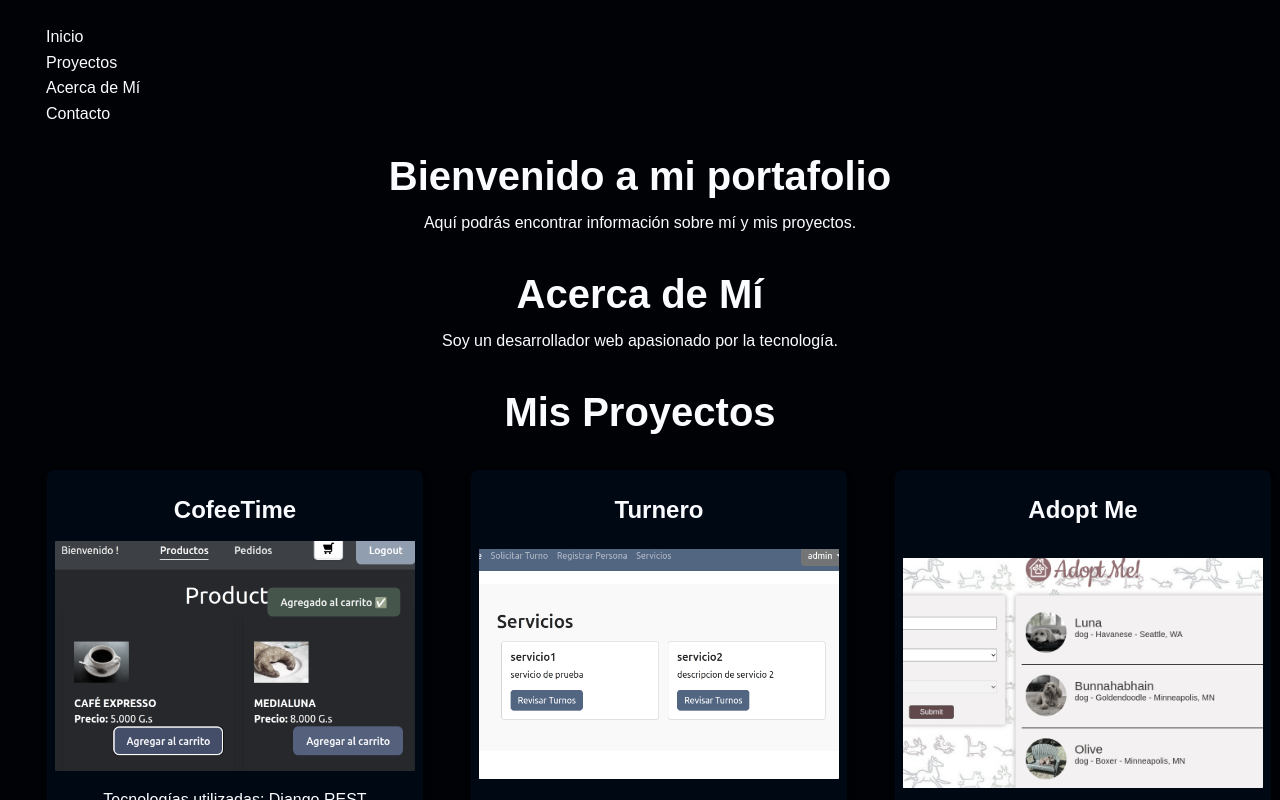
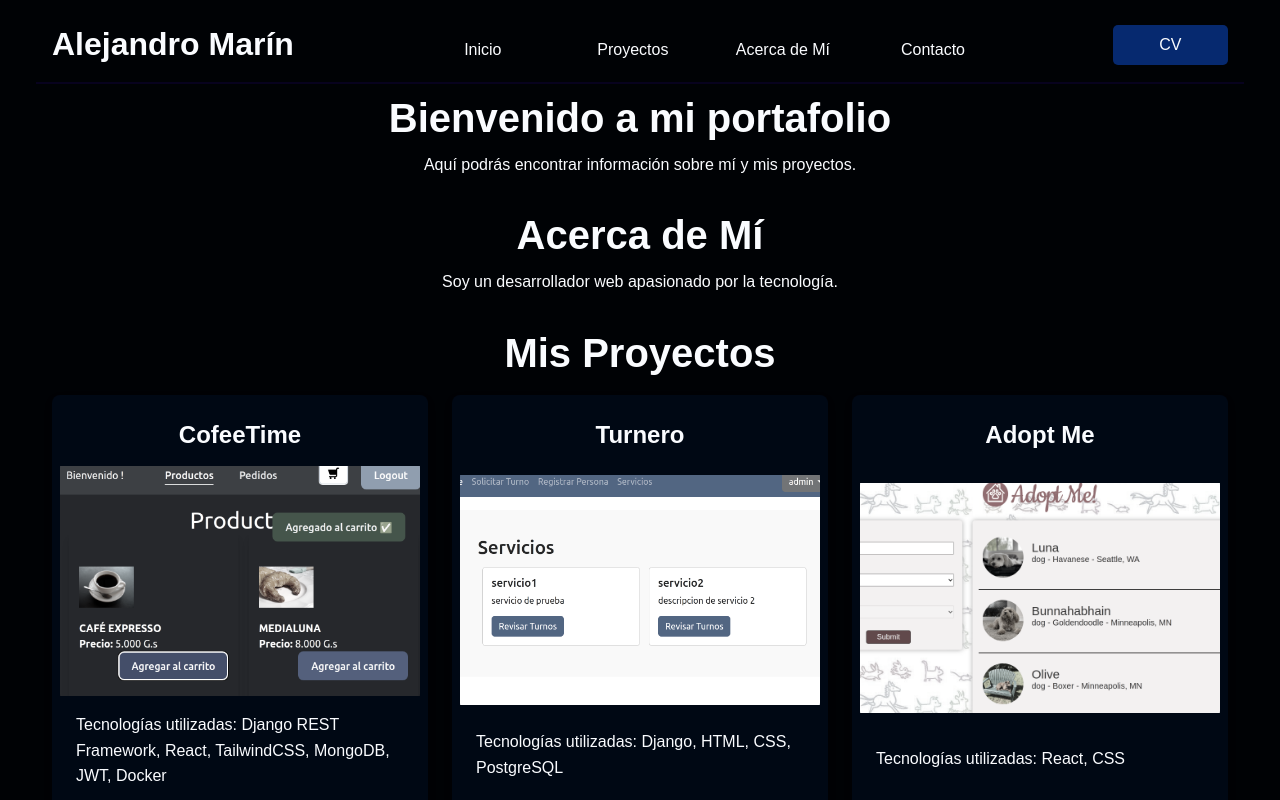
Before and after one commit to aleins99/Portafolio, a React (Vite) app: page / in a window 1280 px wide. Shown: the top 800 px of the page. Built offline with nearby package versions, Linux system fonts and the light colour scheme.

Commit message:
finished navigation bar styles

```diff
--- a/src/App.css
+++ b/src/App.css
@@ -20,7 +20,7 @@ p {
   margin-bottom: 1rem;
 }
 
-@media (max-width: 768px) {
+@media (max-width: 820px) {
   nav a {
     margin: 0 8px;
   }
--- a/src/components/Header.jsx
+++ b/src/components/Header.jsx
@@ -1,26 +1,58 @@
-import React, { useState } from "react";
+import React, { useState, useEffect } from "react";
 import "../styles/components/Header.css";
 import { Link } from "react-router-dom";
 function Header() {
-  const [isMenuOpen, setIsMenuOpen] = useState(true);
+  const [isMenuOpen, setIsMenuOpen] = useState(false);
 
   const toggleMenu = () => {
     setIsMenuOpen(!isMenuOpen);
   };
+  const closeMenuOnResize = () => {
+    if (window.innerWidth > 820 && isMenuOpen) {
+      setIsMenuOpen(false);
+    }
+  };
 
+  // Add a resize event listener to handle screen width changes
+  useEffect(() => {
+    window.addEventListener("resize", closeMenuOnResize);
+    return () => {
+      window.removeEventListener("resize", closeMenuOnResize);
+    };
+  }, [isMenuOpen]);
   return (
     <header>
+      <h1>Alejandro Marín</h1>
       <button
-        className={`hamburger ${isMenuOpen ? "active" : ""}`}
+        className={`hamburger ${isMenuOpen ? "nav-menu" : ""}`}
         onClick={toggleMenu}
       >
         ☰
       </button>
       <nav className={`nav-menu ${isMenuOpen ? "open" : "hidden"}`}>
-        <Link to="/">Inicio</Link>
-        <a href="#projects">Proyectos</a>
-        <Link to="/about-me">Acerca de Mí</Link>
-        <Link to="/contact">Contacto</Link>
+        <div
+          className={`${isMenuOpen ? "close-menu open" : "hamburger"}`}
+          onClick={toggleMenu}
+        >
+          <span>X</span>
+        </div>
+        <ul>
+          <li>
+            <a href="#home">Inicio</a>
+          </li>
+          <li>
+            <a href="#projects">Proyectos</a>
+          </li>
+          <li>
+            <a href="#">Acerca de Mí</a>
+          </li>
+          <li>
+            <a href="/contact">Contacto</a>
+          </li>
+        </ul>
+        <button className="btn-secondary">
+          <a>CV</a>
+        </button>
       </nav>
     </header>
   );
--- a/src/components/ProjectCard.jsx
+++ b/src/components/ProjectCard.jsx
@@ -7,7 +7,7 @@ const ProjectCard = ({ title, description, technologies, link, image }) => {
       <h3>{title}</h3>
       <FlippingCard imageSrc={image} description={description} />
       <p>Tecnologías utilizadas: {technologies.join(", ")}</p>
-      <a href={link} target="_blank" rel="noreferrer">
+      <a className="btn-primary" href={link} target="_blank" rel="noreferrer">
         Código Fuente
       </a>
     </div>
--- a/src/index.css
+++ b/src/index.css
@@ -28,7 +28,11 @@ body {
   line-height: 1.6;
   color: var(--text);
   background-color: var(--bg);
+  box-shadow: 0 4px 8px rgba(0, 0, 0, 0.1);
+
   font-family: "Inter", sans-serif;
+  overflow-x: hidden;
+  box-sizing: border-box;
 }
 #root {
   margin: 0;
@@ -46,6 +50,9 @@ body {
 a {
   text-decoration: none;
   color: var(--text);
+}
+li {
+  list-style-type: none;
 }
 
 /* Estilos para contenedores y secciones */
@@ -93,7 +100,7 @@ button:hover {
 
 /* Responsive Design Additions */
 
-@media (max-width: 768px) {
+@media (max-width: 820px) {
   :root {
     --font-small: 0.8em;
     --font-medium: 1.2em;
--- a/src/styles/components/ContactForm.css
+++ b/src/styles/components/ContactForm.css
@@ -4,7 +4,7 @@ form {
   justify-content: center;
   align-items: center;
 }
-@media (max-width: 768px) {
+@media (max-width: 820px) {
   form {
     align-items: flex-start;
     padding: 0.5rem;
--- a/src/styles/components/FlippingCard.css
+++ b/src/styles/components/FlippingCard.css
@@ -50,10 +50,14 @@
   height: 100%;
 }
 
+.card-back p {
+  padding: 1rem;
+}
+
 .project-card:hover > .card-container .card-front img {
   filter: grayscale(0%);
 }
-@media (max-width: 768px) {
+@media (max-width: 820px) {
   .card-front img {
     object-fit: contain;
     width: 100%;
--- a/src/styles/components/Header.css
+++ b/src/styles/components/Header.css
@@ -1,67 +1,167 @@
+/* Header Styles */
 header {
   display: flex;
   justify-content: space-between;
   align-items: center;
   color: var(--text);
   padding: 1rem;
+  border-bottom: 2px solid hsl(257deg 100% 50% / 10%);
 }
+
 header h1 {
   margin: 0;
   padding: 0;
 }
+
 nav a:hover {
   color: var(--primary);
 }
-/* Show hamburger menu on the right */
+.btn-secondary {
+  width: 14%;
+  padding: 0 24px;
+  background-color: var(--primary);
+  color: var(--text);
+  min-height: 40px;
+  max-height: 30px;
+}
+.btn-secondary a {
+  margin: 0;
+  padding: 0;
+}
+.btn-secondary a:hover {
+  color: var(--text);
+}
+/* Hamburger Menu */
 .hamburger {
   margin-left: auto;
   display: none; /* Hide by default */
 }
 
-/* Animate hamburger menu */
 .hamburger.active {
   transform: rotate(90deg);
   transition: transform 0.3s ease-in-out;
 }
 
-/* Show nav items in column when menu is open */
+/* Nav Menu */
+.nav-menu {
+  list-style-type: none;
+  display: flex;
+  gap: 1px;
+  align-items: center;
+}
+
+.nav-menu a {
+  display: block;
+  font-size: 1rem;
+  width: 100%;
+}
+
 .nav-menu.open {
   display: flex;
   flex-direction: column;
-  align-items: flex-start;
+  position: fixed;
+  min-width: 250px;
+  z-index: 1000;
+  top: 0;
+  right: 0;
+  background-color: #000814;
+  height: 100vh;
+  font-size: 1rem;
+  margin: 0;
 }
 
-/* Hide nav items when menu is closed */
-.nav-menu.hidden {
-  display: none;
+.nav-menu.open a {
+  margin-top: 5px;
 }
 
-/* Responsive behavior */
-@media (max-width: 768px) {
-  .header {
+.close-menu {
+  width: 90%;
+  padding: 10px;
+  text-align: right;
+  display: inline;
+}
+
+.close-menu span:hover {
+  cursor: pointer;
+}
+.nav-menu.hidden {
+  width: 70%;
+  justify-content: space-between;
+}
+.nav-menu ul {
+  display: flex;
+  flex-direction: row;
+  height: 88%;
+  width: 70%;
+  gap: 1.5rem;
+  margin: 10px 0 0;
+}
+
+.nav-menu li {
+  height: unset;
+  width: calc(100% / 4);
+}
+.btn-secondary:hover {
+  box-shadow: 0 20px 80px 5px var(--primary);
+  background-color: var(--primary);
+}
+
+/* Responsive Behavior */
+@media (max-width: 820px) {
+  header {
     justify-content: initial;
   }
+
   .hamburger {
     display: block; /* Show hamburger menu */
+    font-size: 16px;
   }
+
   .nav-menu {
     display: none; /* Hide nav menu */
   }
+  .nav-menu ul {
+    flex-direction: column;
+    height: 85%;
+    width: 100%;
+    gap: 1.5rem;
+    margin: 10px 0 0;
+  }
+  .nav-menu li {
+    text-align: left;
+    width: 100%;
+    padding: 8px;
+  }
   .nav-menu.open {
     display: flex; /* Show nav menu when open */
-    font-size: 1rem;
-    padding: 10px;
-    margin: 15px;
   }
-  .nav-menu.open a {
-    margin-top: 5px;
+  .nav-menu.open a:hover {
+    color: #fff;
+  }
+  .hidden {
+    display: none;
+  }
+  .nav-menu ul li:hover {
+    background-color: var(--primary);
+  }
+  .btn-secondary {
+    width: 80%;
+    margin: 0 auto;
+    padding: 5px 20px;
+    background-color: var(--primary);
+    color: var(--text);
+  }
+  .close-menu {
+    display: flex;
+    justify-content: flex-end;
+    align-items: flex-end;
+  }
+  .close-menu span {
+    font-size: 21px;
+  }
+  .btn-secondary:hover {
+    transform: translate(0, -3px);
+    box-shadow: 0 20px 80px -10px var(--primary);
+    background-color: var(--primary);
   }
 }
-
-/* Ensure the nav menu is visible on larger screens */
-@media (min-width: 769px) {
-  .nav-menu {
-    display: flex;
-    flex-direction: row;
-  }
-}
--- a/src/styles/components/ProjectCard.css
+++ b/src/styles/components/ProjectCard.css
@@ -4,10 +4,10 @@
   background-color: #000814;
   border-radius: 8px;
   box-shadow: 0 4px 8px rgba(0, 0, 0, 0.1);
-  margin: 1rem;
   overflow: hidden;
   text-align: center;
   color: var(--text);
+  margin: 0;
 }
 
 /* Estilizar el título del proyecto dentro de la tarjeta */
@@ -24,6 +24,7 @@
   padding: 0 1rem;
   letter-spacing: normal;
   font-weight: 400;
+  text-align: left;
 }
 
 /* Estilizar la lista de tecnologías utilizadas */
@@ -40,7 +41,7 @@
 }
 
 /* Estilizar el botón o el enlace al proyecto */
-.project-card a {
+.btn-primary {
   display: inline-block;
   margin: 1rem;
   padding: 0.5rem 1rem;
@@ -53,7 +54,7 @@
   transform: translate(0, -3px);
   box-shadow: 0 20px 80px -10px var(--primary);
 }
-@media (max-width: 768px) {
+@media (max-width: 820px) {
   .project-card {
     width: 100%;
     padding: 0;
--- a/src/styles/pages/Projects.css
+++ b/src/styles/pages/Projects.css
@@ -17,10 +17,15 @@ h2 {
 #projects {
   display: grid;
   grid-template-columns: repeat(3, 1fr);
-  grid-gap: 1rem;
+  grid-gap: 1.5rem;
 }
 
-@media (max-width: 768px) {
+@media (max-width: 1220px) {
+  #projects {
+    grid-template-columns: repeat(2, 1fr);
+  }
+
+  @media (max-width: 820px) {
     #projects {
       grid-template-columns: repeat(1, 1fr);
       width: 100%;
@@ -32,3 +37,4 @@ h2 {
       padding: 0.3rem;
     }
   }
+}
```
Lines whose indentation alone changed are shown as unchanged.
